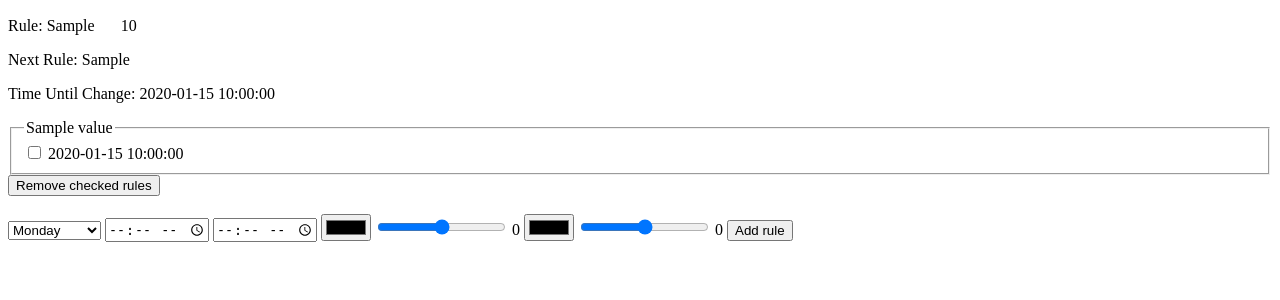
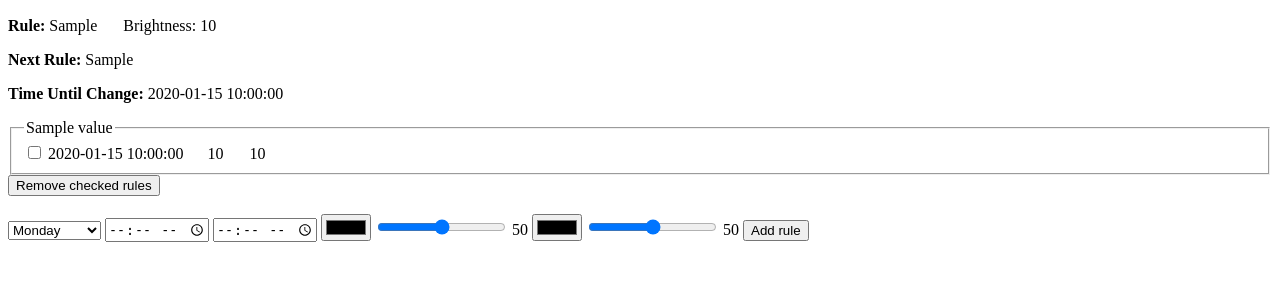
Before and after one commit to pg/pi-light, a Python web app: template app/templates/light.html in a window 1280 px wide. Shown: the top 300 px of the page. Run offline with Jinja, Linux system fonts and the light colour scheme; the template is opened without the code that fills it: most values are stand-ins (such as "Sample title", 1, 10 or a date in 2020).

Commit message:
Add brightness value to HTML output (and other tweaks)

```diff
--- a/app/templates/light.html
+++ b/app/templates/light.html
@@ -5,9 +5,9 @@
     <title>Pi Light</title>
 </head>
 <body>
-    <p>Rule: {{ current_rule_str }} <span style="background-color: {{ current_color.hex }}; margin-left: 2px; margin-right: 5px; width: 15px; height: 15px; display: inline-block;"></span>{{ current_color.brightness * 100 }}</p>
-    <p>Next Rule: {{ next_rule }}</p>
-    <p>Time Until Change: {{ time_until_change }}</p>
+<p><strong>Rule:</strong> {{ current_rule_str }} <span style="background-color: {{ current_color.hex }}; margin-left: 2px; margin-right: 5px; width: 15px; height: 15px; display: inline-block;"></span>Brightness: {{ current_color.brightness * 100 }}</p>
+<p><strong>Next Rule:</strong> {{ next_rule }}</p>
+<p><strong>Time Until Change:</strong> {{ time_until_change }}</p>
     <form method="post">
         {% for day, day_rules in rules.items() %}
         <fieldset>
@@ -17,8 +17,8 @@
                 <input type="checkbox" id="{{ rule.hash }}" name="rule_hashes" value="{{ rule.hash }}"/>
                 <label for="{{ rule.hash }}">{{ rule.time_interval() }}</label>
             </div>
-            <div style="background-color: {{ rule.start_color.hex }}; margin-left: 3px; width: 12px; height: 12px; display: inline-block;"></div>
-            <div style="background-color: {{ rule.stop_color.hex }}; margin-left: 5px; width: 12px; height: 12px; display: inline-block"></div>
+            <div style="background-color: {{ rule.start_color.hex }}; margin-left: 3px; margin-right: 5px; width: 12px; height: 12px; display: inline-block;"></div>{{ rule.start_color.brightness * 100 }}
+            <div style="background-color: {{ rule.stop_color.hex }}; margin-left: 5px; margin-right: 5px; width: 12px; height: 12px; display: inline-block"></div>{{ rule.stop_color.brightness * 100 }}
             <br>
             {% endfor %}
         </fieldset>
@@ -40,10 +40,10 @@
         <input type="time" name="stop_time"/>
         <input type="color" name="start_color"/>
         <input type="range" name="start_color_brightness" oninput="r1.value = this.value"/>
-        <output id="r1">0</output>
+        <output id="r1">50</output>
         <input type="color" name="stop_color"/>
         <input type="range" name="stop_color_brightness" oninput="r2.value = this.value"/>
-        <output id="r2">0</output>
+        <output id="r2">50</output>
         <input type="submit" name="add_rule" value="Add rule">
     </form>
 </body>
```
